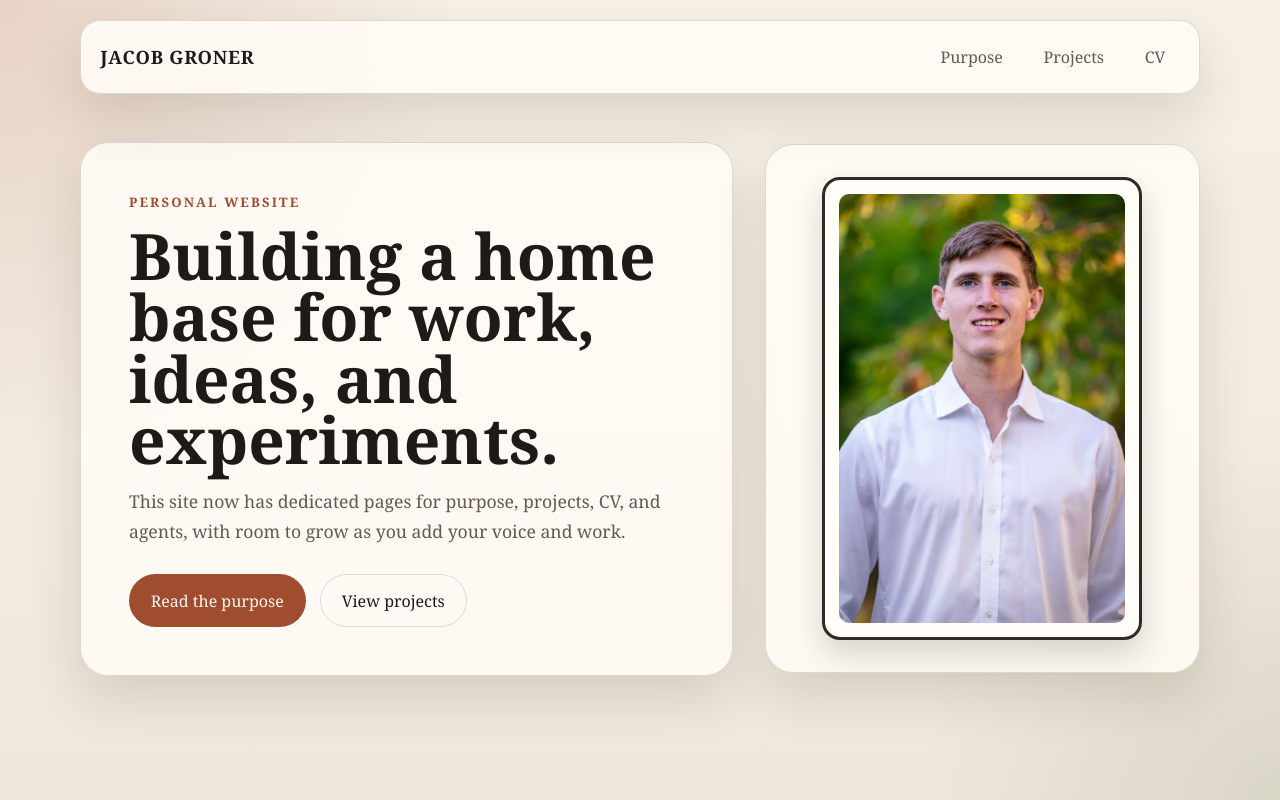
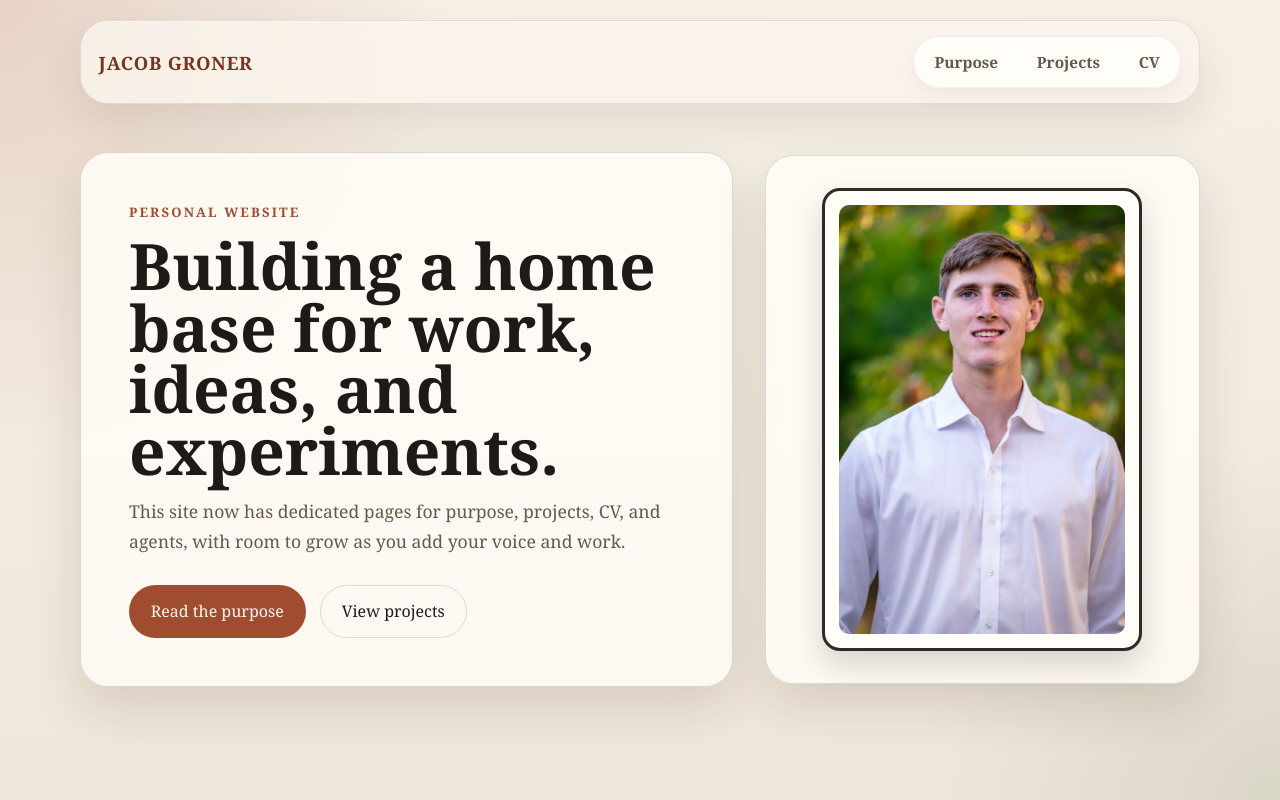
Before and after one commit to Jgroner11/personal-website, a PHP site: page /index.html in a window 1280 px wide. Run offline with PHP 8.4, Linux system fonts and the light colour scheme.

Commit message:
redo menu

```diff
--- a/css/styles.css
+++ b/css/styles.css
@@ -46,12 +46,14 @@ img {
   justify-content: space-between;
   gap: 1rem;
   margin-bottom: 3rem;
-  padding: 1rem 1.2rem;
-  border: 1px solid var(--line);
-  border-radius: 20px;
-  background: var(--panel);
+  padding: 0.95rem 1.1rem;
+  border: 1px solid rgba(31, 26, 23, 0.1);
+  border-radius: 28px;
+  background: rgba(250, 245, 237, 0.82);
   backdrop-filter: blur(10px);
-  box-shadow: var(--shadow);
+  box-shadow:
+    0 20px 40px rgba(63, 44, 29, 0.1),
+    inset 0 1px 0 rgba(255, 255, 255, 0.6);
 }
 
 .site-title {
@@ -59,26 +61,49 @@ img {
   font-weight: 700;
   letter-spacing: 0.04em;
   text-transform: uppercase;
+  color: var(--accent-deep);
 }
 
 .site-nav {
   display: flex;
   flex-wrap: wrap;
   justify-content: flex-end;
-  gap: 0.75rem;
+  gap: 0.18rem;
+  padding: 0.18rem;
+  border: 1px solid rgba(31, 26, 23, 0.06);
+  border-radius: 999px;
+  background: rgba(255, 253, 248, 0.96);
+  box-shadow:
+    inset 0 1px 0 rgba(255, 255, 255, 0.86),
+    0 8px 18px rgba(63, 44, 29, 0.06);
 }
 
 .site-nav a {
-  padding: 0.55rem 0.9rem;
+  padding: 0.72rem 1.12rem;
   border-radius: 999px;
   color: var(--muted);
-  transition: background-color 180ms ease, color 180ms ease, transform 180ms ease;
+  font-size: 0.96rem;
+  font-weight: 600;
+  transition:
+    background-color 180ms ease,
+    color 180ms ease,
+    box-shadow 180ms ease,
+    transform 180ms ease;
 }
 
-.site-nav a:hover,
+.site-nav a:hover {
+  color: var(--ink);
+  background: rgba(159, 77, 46, 0.08);
+  box-shadow: inset 0 0 0 1px rgba(159, 77, 46, 0.06);
+  transform: translateY(-1px);
+}
+
 .site-nav a[aria-current="page"] {
-  color: var(--ink);
-  background: rgba(159, 77, 46, 0.12);
+  color: #fff8f2;
+  background: linear-gradient(135deg, #a65533, #7e3920);
+  box-shadow:
+    0 10px 18px rgba(118, 54, 29, 0.22),
+    inset 0 1px 0 rgba(255, 245, 236, 0.28);
   transform: translateY(-1px);
 }
 
@@ -528,6 +553,7 @@ p {
 
   .site-nav {
     justify-content: flex-start;
+    width: 100%;
   }
 
   .hero-copy {
```
